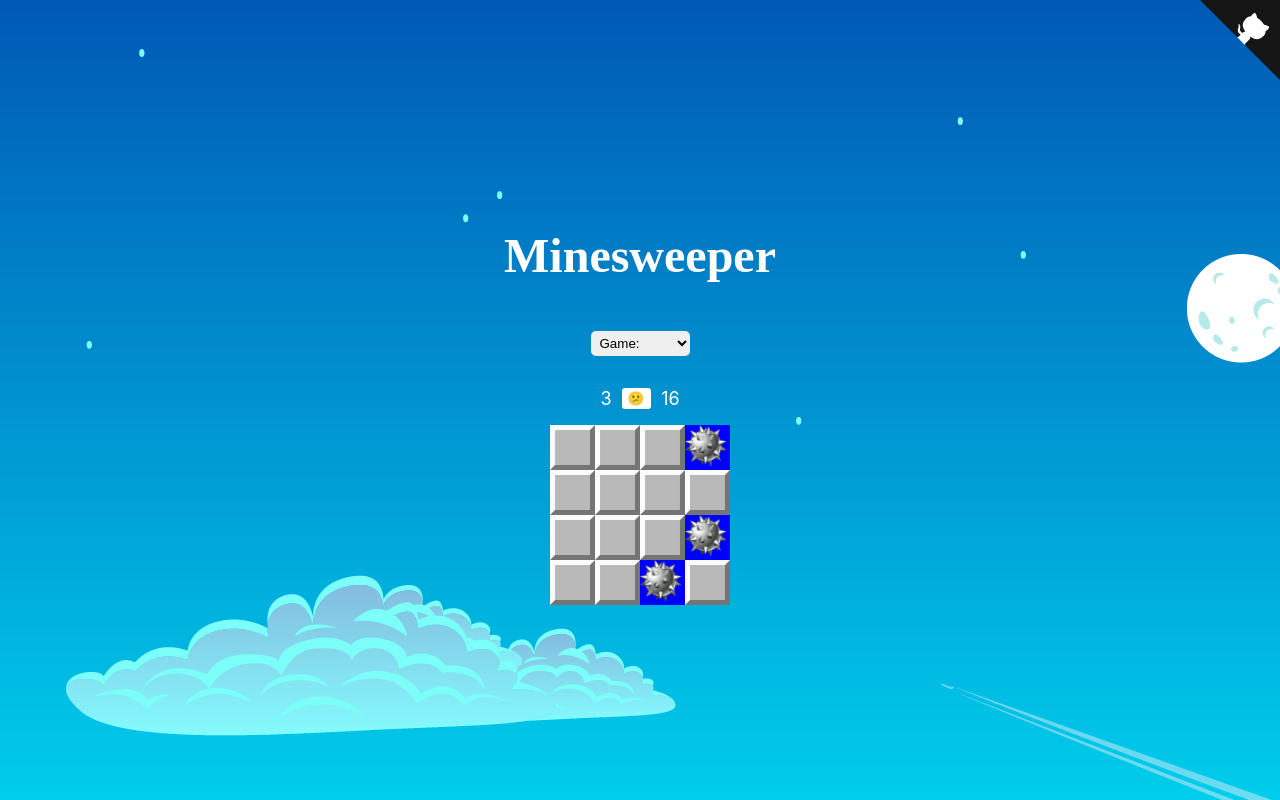
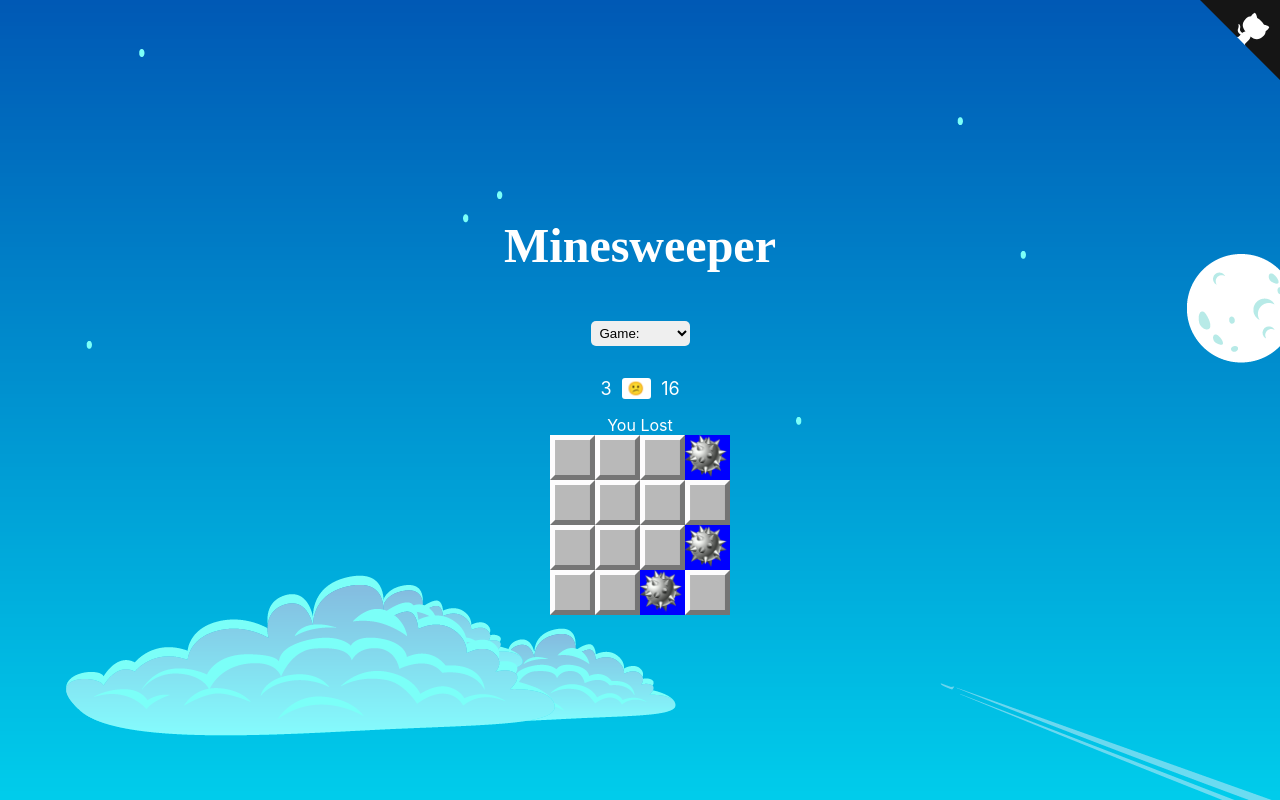
Before and after one commit to piyukore06/minesweeper, a React (Create React App) app: page / in a window 1280 px wide. Both pictures are taken after a click on the button 707 px from the left and 447 px from the top of the page. Built offline with nearby package versions, Linux system fonts and the light colour scheme; a web font is replaced by a local one.

Commit message:
Added lost sign

```diff
--- a/src/Components/Playground.tsx
+++ b/src/Components/Playground.tsx
@@ -170,6 +170,7 @@ class Playground extends React.Component<Props, State> {
 
             return <>
             { won && <Confetti /> }
+            { lost && <span className="won">You Lost</span> }
             <div className="playground">
                 {tiles.map((row) =>
                     row.map(
```
